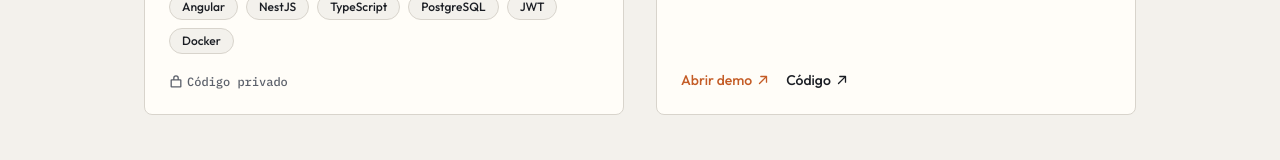
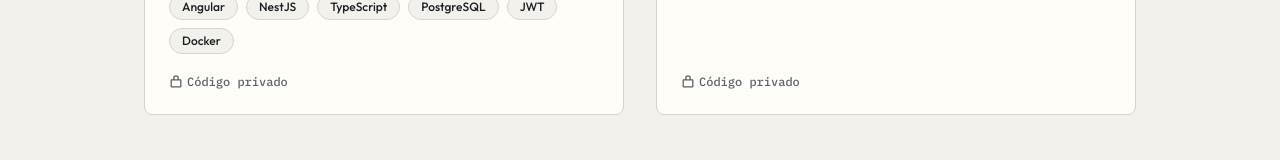
Before and after one commit to Rondnt/Portafolio, a React (Vite) app: page / in a window 1280 px wide. Shown: the part 4376-4536 px from the top of the page. Built offline with nearby package versions, Linux system fonts and the light colour scheme.

Commit message:
boton de codigo privado

```diff
--- a/src/data/site.ts
+++ b/src/data/site.ts
@@ -153,8 +153,6 @@ export const projects: Project[] = [
     summary:
       'POS por voz: el comerciante habla, un agente interpreta el cobro y Stellar lo ejecuta en testnet, con reparto on-chain.',
     stack: ['Next.js', 'NestJS', 'FastAPI', 'Soroban', 'Stellar'],
-    repo: 'https://github.com/Rondnt/VoxPay-Stellar',
-    live: 'https://voxpay--voxpay-gj.us-central1.hosted.app',
     images: [
       { src: voxpayLogin, alt: 'Pantalla de inicio de sesión de VoxPay' },
       { src: voxpayCobro, alt: 'Nuevo cobro por voz en VoxPay con la mascota Voxi' },
```
